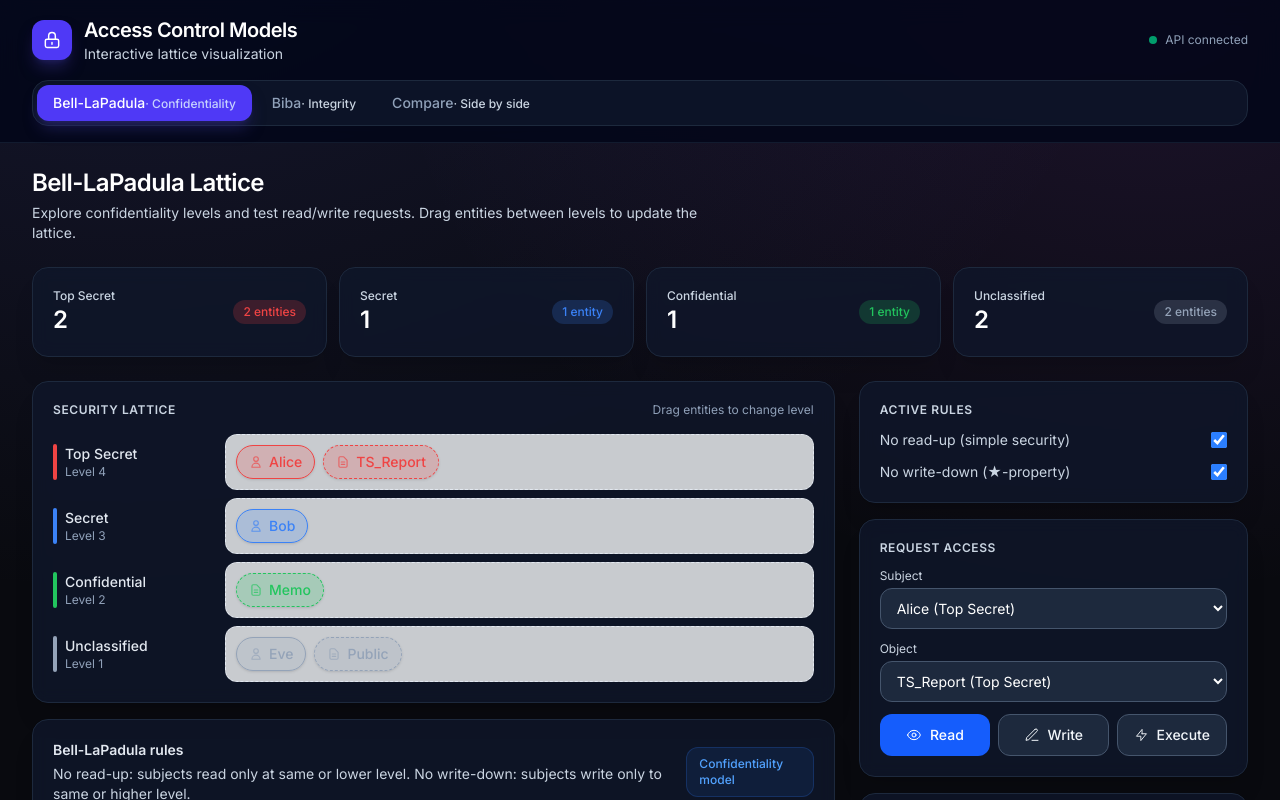
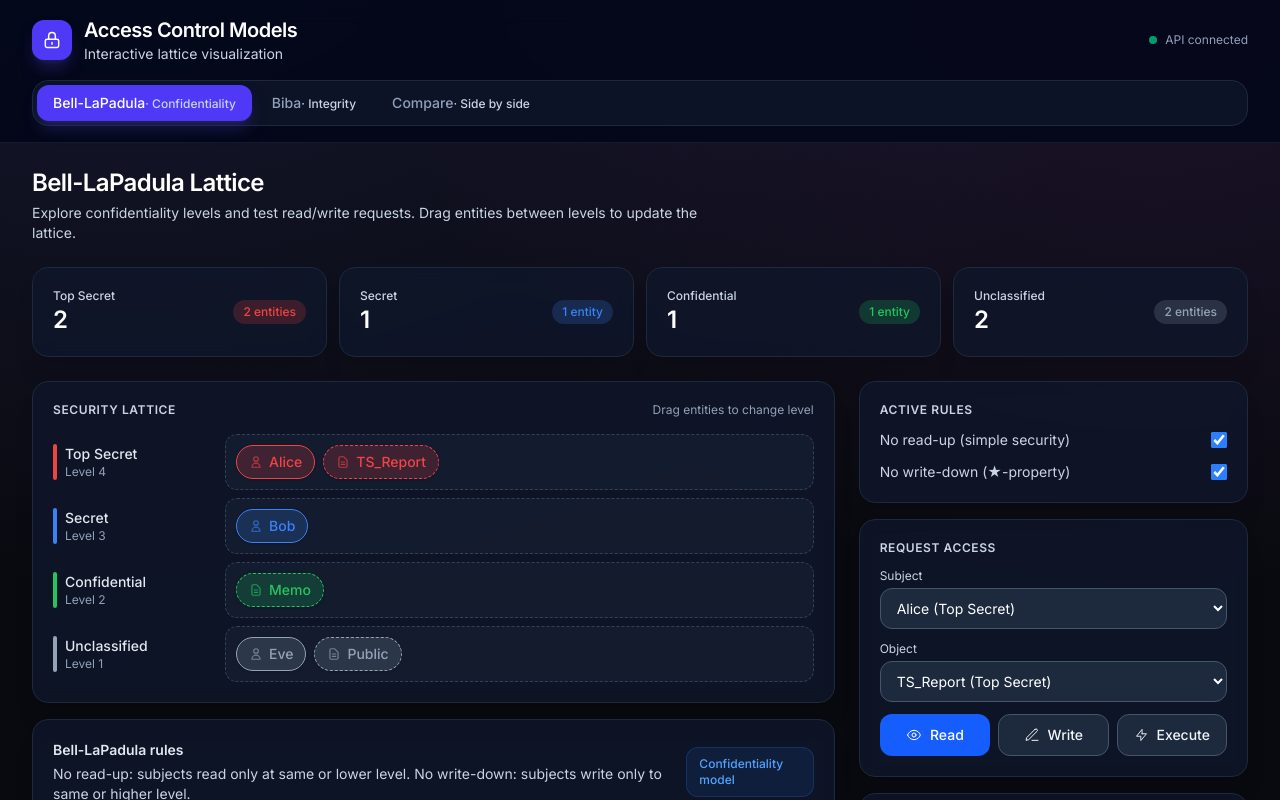
Before and after one commit to Nirupa3112/access-control-viz, a React (Vite) app in the folder frontend/: page / in a window 1280 px wide. Shown: the top 800 px of the page. Built offline with nearby package versions, Linux system fonts and the light colour scheme.

Commit message:
Lattice update

```diff
--- a/frontend/src/components/Lattice.jsx
+++ b/frontend/src/components/Lattice.jsx
@@ -16,20 +16,23 @@ export default function Lattice({ levels, entities, onMove, colors }) {
                     const atLevel = entities.filter((ent) => ent.level === lvl);
                     return (
                         <div key={lvl} className="group flex items-stretch gap-3">
+                            {/* Left Side: Level Labels */}
                             <div className="flex w-36 shrink-0 items-center gap-2 sm:w-40">
                                 <div
                                     className="h-9 w-1 rounded-full"
                                     style={{ background: colors[lvl] }}
                                 />
                                 <div>
+                                    {/* Brightened from text-slate-800 to text-slate-200 */}
                                     <div className="text-sm font-medium text-slate-200">{lvl}</div>
                                     <div className="text-xs text-slate-400">Level {levels.length - i}</div>
                                 </div>
                             </div>
 
+                            {/* Right Side: Drop Zone */}
                             <div
-                className="flex min-h-[3.5rem] flex-1 flex-wrap gap-2 rounded-xl border border-dashed border-slate-200 bg-slate-50/80 p-2.5 transition
-                  group-hover:border-slate-300 group-hover:bg-slate-50"
+                                className="flex min-h-[3.5rem] flex-1 flex-wrap gap-2 rounded-xl border border-dashed border-slate-700 bg-slate-800/40 p-2.5 transition
+                  group-hover:border-slate-500 group-hover:bg-slate-800/60"
                                 onDragOver={(e) => e.preventDefault()}
                                 onDrop={(e) => handleDrop(e, lvl)}
                             >
@@ -41,6 +44,7 @@ export default function Lattice({ levels, entities, onMove, colors }) {
                                         className="inline-flex cursor-grab select-none items-center gap-1.5 rounded-full px-3 py-1.5 text-sm font-medium shadow-sm
                       transition hover:scale-[1.03] active:cursor-grabbing"
                                         style={{
+                                            // Increased opacity from 18 to 33 so the background is visible against dark grey
                                             background: colors[lvl] + "33",
                                             color: colors[lvl],
                                             border: `1.5px ${ent.type === "object" ? "dashed" : "solid"} ${colors[lvl]}`,
@@ -52,7 +56,9 @@ export default function Lattice({ levels, entities, onMove, colors }) {
                                 ))}
 
                                 {atLevel.length === 0 && (
-                  <span className="self-center text-xs italic text-slate-400">Drop entities here</span>
+                                    <span className="self-center text-xs italic text-slate-500">
+                    Drop entities here
+                  </span>
                                 )}
                             </div>
                         </div>
```
Lines whose indentation alone changed are shown as unchanged.
